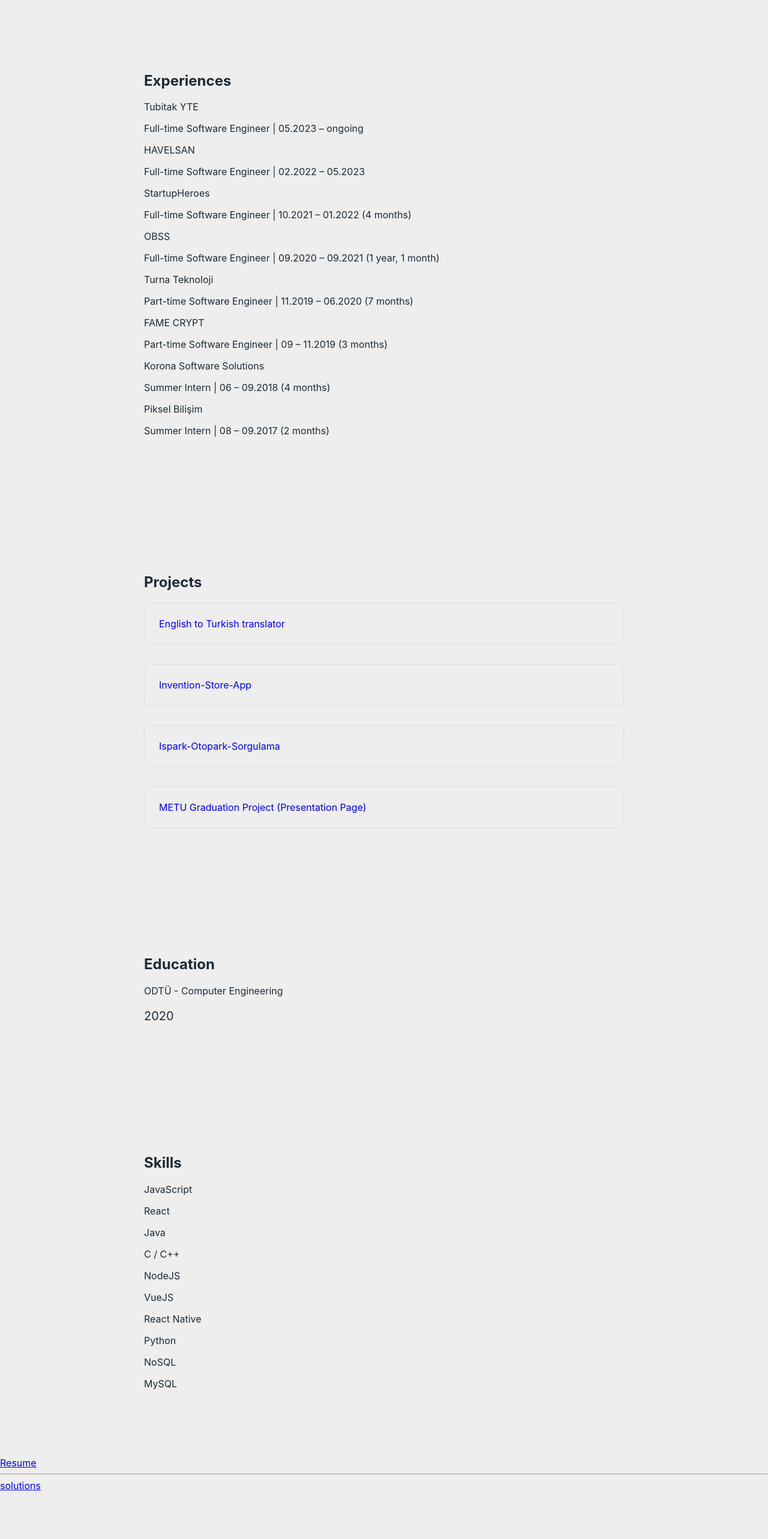
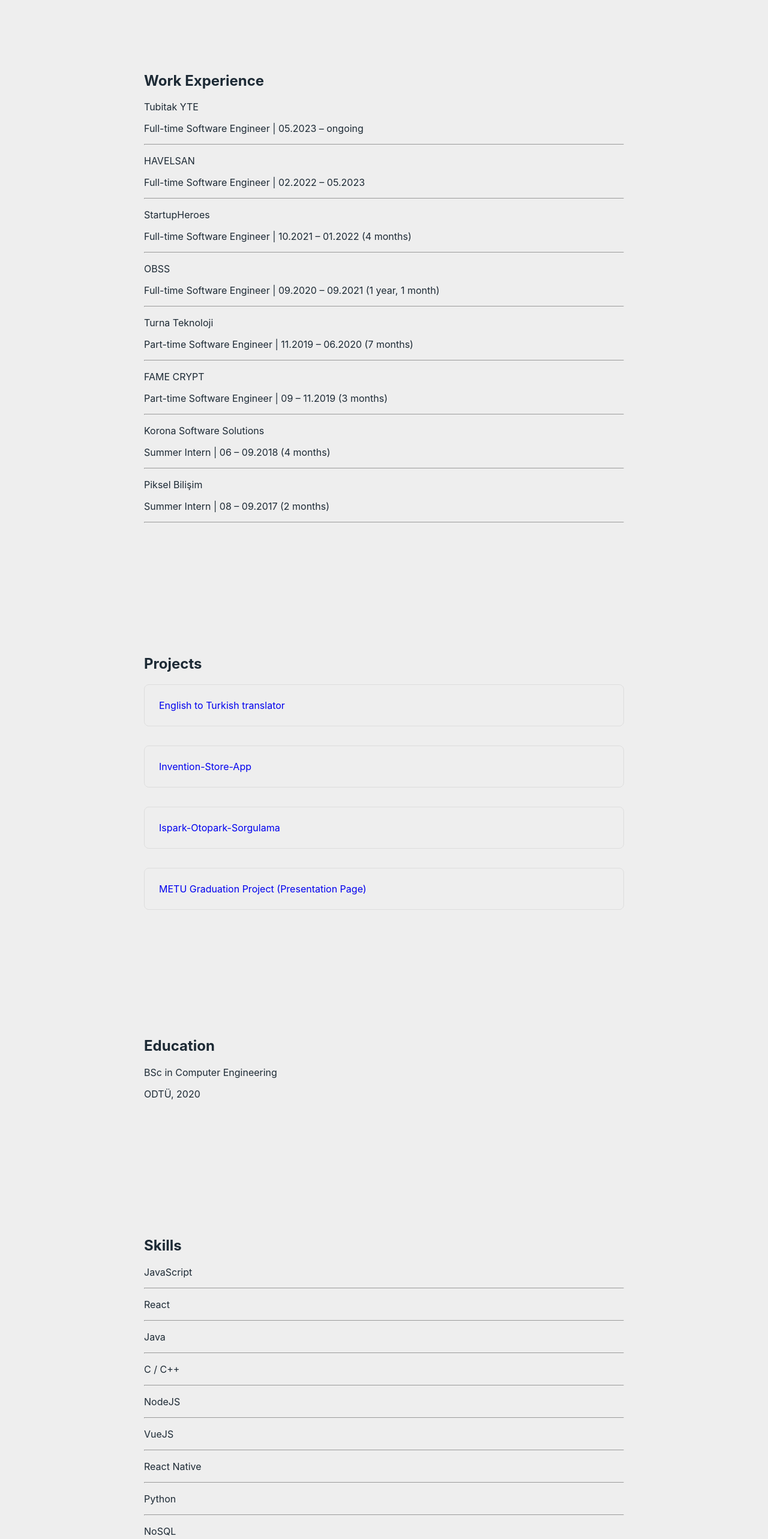
Before and after one commit to bilalozlu/homepage, a React (Create React App) app: page / in a window 1280 px wide. Shown: the part 940-3506 px from the top of the page at 60% size. Before the commit the page ends 3427 px from the top, so only its background shows below. Built offline with nearby package versions, Linux system fonts and the light colour scheme.

Commit message:
small edition on skills and experience

```diff
--- a/src/App.js
+++ b/src/App.js
@@ -1,7 +1,7 @@
 import './styles/main.scss';
 import { useState, useEffect } from "react";
 import { Link } from "react-router-dom";
-import About from './my-portfolio/About.jsx';
+import Hero from './my-portfolio/Hero.jsx';
 import Experience from './my-portfolio/Experience.jsx';
 import Education from './my-portfolio/Education.jsx';
 import SoftwareSkills from './my-portfolio/Skills.jsx';
@@ -19,7 +19,7 @@
       <button className="theme-toggle" onClick={() => setDarkMode(!darkMode)}>
         {darkMode ? "◐" : "◑"}
       </button>
-      <About />
+      <Hero />
       <Experience />
       <Projects />
       <Education />
--- a/src/my-portfolio/Education.jsx
+++ b/src/my-portfolio/Education.jsx
@@ -4,10 +4,10 @@
       <h2>Education</h2>
       <div>
         <p>
-          ODTÜ - Computer Engineering
+          BSc in Computer Engineering
         </p>
-        <p className='description'>
-          2020
+        <p>
+          ODTÜ, 2020
         </p>
       </div>
     </section>
--- a/src/my-portfolio/Experience.jsx
+++ b/src/my-portfolio/Experience.jsx
@@ -7,7 +7,7 @@
       companyName: "Tubitak YTE",
       date: "05.2023 – ongoing",
       position: "Full-time Software Engineer",
-      description: []
+      description: ["Developing a large-scaled web app(tax system of Türkiye) with NextJS, TypeScript on the front", "Managing a core front-end library where most components based on MUI"]
     },
     {
       companyName: "HAVELSAN",
@@ -55,10 +55,10 @@
 
   return (
     <section className="experience" id="experience">
-      <h2>Experiences</h2>
+      <h2>Work Experience</h2>
       <div>
         {experienceData.map((data, index) =>
-          <>
+          <div>
             <div
               onMouseEnter={() => {
                 setIsHoverOn(index);
@@ -78,7 +78,8 @@
                 {'\u2022'} {oneJob}
               </p>
             )}
-          </>
+            <hr/>
+          </div>
         )}
       </div>
     </section>
--- a/src/my-portfolio/About.jsx
+++ b/src/my-portfolio/Hero.jsx
@@ -2,7 +2,7 @@
 
 const titles = ["Full-Stack JavaScript Engineer", "React & Node.js Developer"];
 
-function About() {
+function Hero() {
   const [text, setText] = useState("");
   const [index, setIndex] = useState(0);
   const [subIndex, setSubIndex] = useState(0);
@@ -40,7 +40,7 @@
   };
 
   return (
-    <section className="about" id="about">
+    <section className="hero" id="hero">
       <div className='profile'>
         <img src="profile.jpg" alt="profile" width="180px" />
       </div>
@@ -69,4 +69,4 @@
   );
 }
 
-export default About;
+export default Hero;
--- a/src/my-portfolio/Skills.jsx
+++ b/src/my-portfolio/Skills.jsx
@@ -5,18 +5,18 @@
   const skillData = [
     {
       skillName: "JavaScript",
-      description: ["2.5 years of experience in industry", "Frontend of graduation project", "Developed 'bilalozlu.com'",
+      description: ["5 years of experience in industry", "Frontend of graduation project", "Developed 'bilalozlu.com'",
         "Mostly used with frameworks & libraries", "Using actively", "Following latest updates"]
     },
     {
       skillName: "React",
-      description: ["2 years of experince in industry", "Frontend of graduation project", "Developed 'bilalozlu.com'",
+      description: ["4 years of experince in industry", "Frontend of graduation project", "Developed 'bilalozlu.com'",
         "Used redux", "Used hooks", "Developement with both class and functional components",
         "Following best practices", "Using actively", "Following latest updates"]
     },
     {
       skillName: "Java",
-      description: ["1 year of experience in industry", "Knowledge of OOP & Clean Code", "Familiar with development environment",
+      description: ["2 year of experience in industry", "Knowledge of OOP & Clean Code", "Familiar with development environment",
         "Familiar with design patterns"]
     },
     {
@@ -54,7 +54,7 @@
       <h2>Skills</h2>
       <div>
         {skillData.map((data, index) =>
-          <>
+          <div>
             <div
               onMouseEnter={() => {
                 setIsHoverOn(index);
@@ -71,7 +71,8 @@
                 {'\u2022'} {oneSkill}
               </p>
             )}
-          </>
+            <hr/>
+          </div>
         )}
       </div>
     </section>
--- a/src/styles/main.scss
+++ b/src/styles/main.scss
@@ -64,7 +64,7 @@
   margin: auto;
 }
 
-.about {
+.hero {
   display: flex;
   flex-direction: column;
   align-items: center;
```
